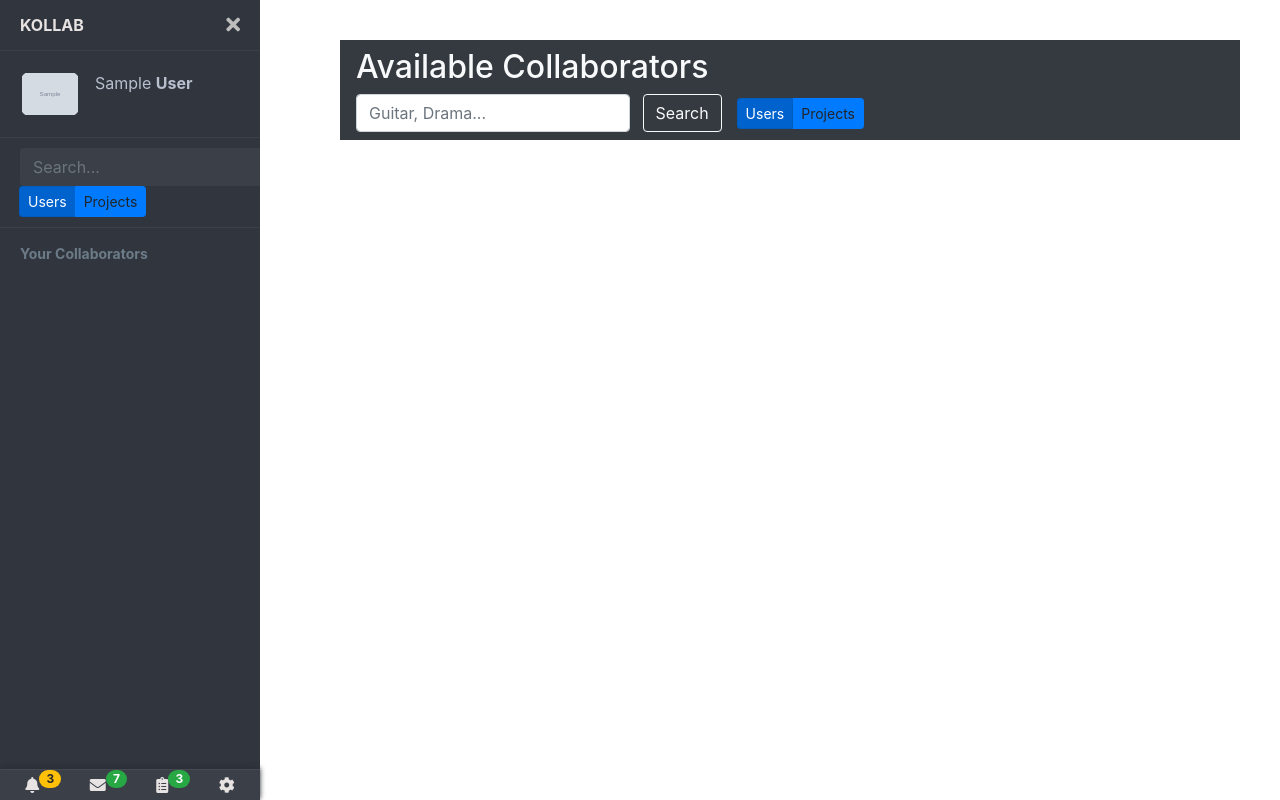
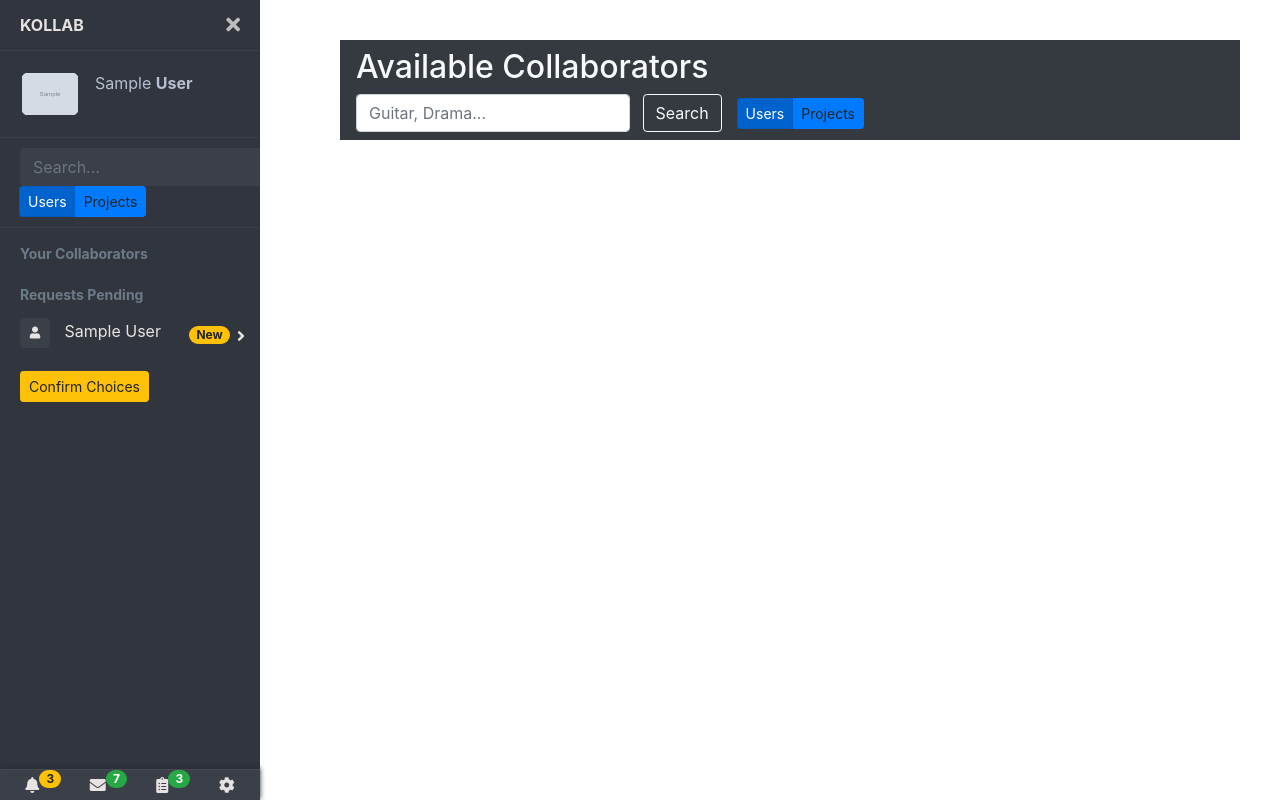
Before and after one commit to adamcunliffe/Kollab, a Django app: page /kollab/collaborators/ in a window 1280 px wide. Run offline with Django 3.2, Linux system fonts and the light colour scheme; a user stored in the database is signed in; tables that the repository leaves empty hold one stand-in row (values such as "Sample post"); grey boxes marked "Sample" are stand-in pictures; some libraries are stand-ins or nearby versions.

Commit message:
Collab notifications moved to sidebar

```diff
--- a/kollab/views.py
+++ b/kollab/views.py
@@ -290,16 +290,15 @@ def profile(request, user_name_slug):
 # Method that supports Views.profile to display to the current user
 @login_required
 def personal_profile(request, context, current_user):
-    print('success')
+    #print('success')
+    '''
     context['currentuser'] = current_user.user.username
-
-
     context['collabssent'] = current_user.collabs_initiated.filter(status=Collabs.SENT)
     context['collabsrecieved'] = current_user.collabs_recieved.filter(status=Collabs.SENT)
     context['collabsdenied'] = current_user.collabs_initiated.filter(status=Collabs.DENIED) | current_user.collabs_recieved.filter(status=Collabs.DENIED)
     context['collabsconfirmed'] = current_user.collabs_initiated.filter(status=Collabs.CONFIRMED) | current_user.collabs_recieved.filter(status=Collabs.CONFIRMED)
-
-    print(context['collabsconfirmed'].values())
+    '''
+   # print(context['collabsconfirmed'].values())
 
     return render(request, 'kollab/profile-personal.html', context)
 
@@ -479,8 +478,11 @@ def embedded_search(request, tag_slug, search_type):
 def get_user_sidebar_info(request):
     context = {}
     current_user = UserProfile.objects.get(user=request.user)
+    context['current_user'] = current_user
+    context['collabssent'] = current_user.collabs_initiated.filter(status=Collabs.SENT)
+    context['collabsrecieved'] = current_user.collabs_recieved.filter(status=Collabs.SENT)
+    context['collabsdenied'] = current_user.collabs_initiated.filter(status=Collabs.DENIED) | current_user.collabs_recieved.filter(status=Collabs.DENIED)
     context['collabsconfirmed'] = current_user.collabs_initiated.filter(status=Collabs.CONFIRMED) | current_user.collabs_recieved.filter(status=Collabs.CONFIRMED)
-    context['current_user'] = current_user
 
     return context
 
--- a/static/css/profile-sidebar-style.css
+++ b/static/css/profile-sidebar-style.css
@@ -218,6 +218,17 @@ body {
   font-size: 14px;
   padding: 15px 20px 5px 20px;
   display: inline-block;
+}
+
+.sidebar-wrapper .sidebar-menu .header-menu span {
+  font-weight: bold;
+  font-size: 14px;
+  padding: 15px 20px 5px 20px;
+  display: inline-block;
+}
+
+.center-confirm-choices{
+	vertical-align: middle;
 }
 
 .sidebar-wrapper .sidebar-menu ul li a {
--- a/templates/kollab/profile-sidebar-base.html
+++ b/templates/kollab/profile-sidebar-base.html
@@ -122,6 +122,44 @@
           </li>
 		  {% endif %}
 		  {% endfor %}
+		  <li class="header-menu">
+		   <span>Requests Pending</span>
+          </li>
+		  <form id="collabs-recieved-form">
+			{% csrf_token %}
+		  {% for collabs in collabsrecieved %}
+		   <li class="sidebar-dropdown">
+            <a href="#">
+              <i class="fa fa-user"></i>
+              <span>{{ collabs.creator.firstname }} {{ collabs.creator.lastname }}</span>
+              <span class="badge badge-pill badge-warning">New</span>
+            </a>
+            <div class="sidebar-submenu">
+              <ul>
+                <li>
+                  <a href="{% url 'profile' user_name_slug=collabs.creator.slug %}">View Profile
+                  </a>
+                </li>
+                <li>
+                  <div class="btn-group btn-group-toggle" data-toggle="buttons">
+					  <label class="btn btn-success btn-sm">
+						<input type="radio" name="options-{{ collabs.creator.slug }}" value="CONFIRMED" autocomplete="off"> Collaborate
+					  </label>
+					  <label class="btn btn-success btn-sm">
+						<input type="radio" name="options-{{ collabs.creator.slug }}" value="DENIED" autocomplete="off"> No, Thanks
+					  </label>
+					</div>
+                </li>
+              </ul>
+            </div>
+          </li>
+		  {% endfor %}
+		  <li class="header-menu">
+		   <span><button onclick="respond()" type="button" class="btn btn-warning btn-sm">Confirm Choices</button>
+			</form></span>
+          </li>
+
+
           <!--li class="sidebar-dropdown">
             <a href="#">
               <i class="fa fa-user"></i>
```
